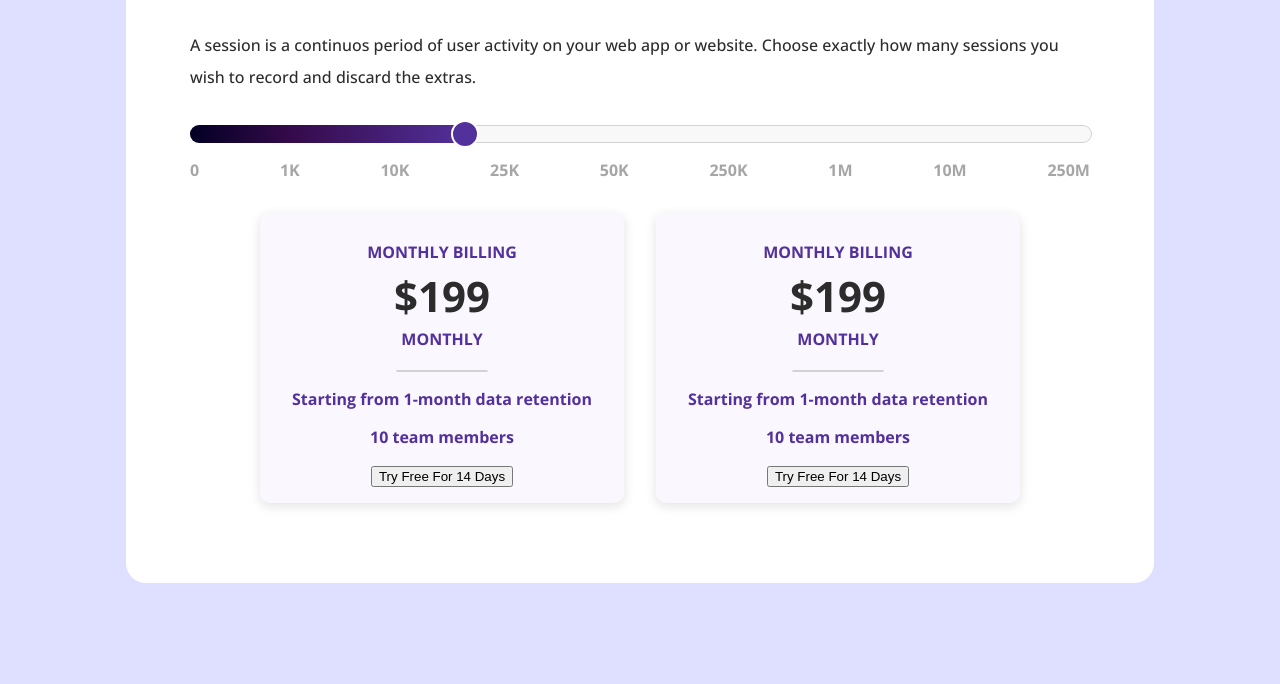
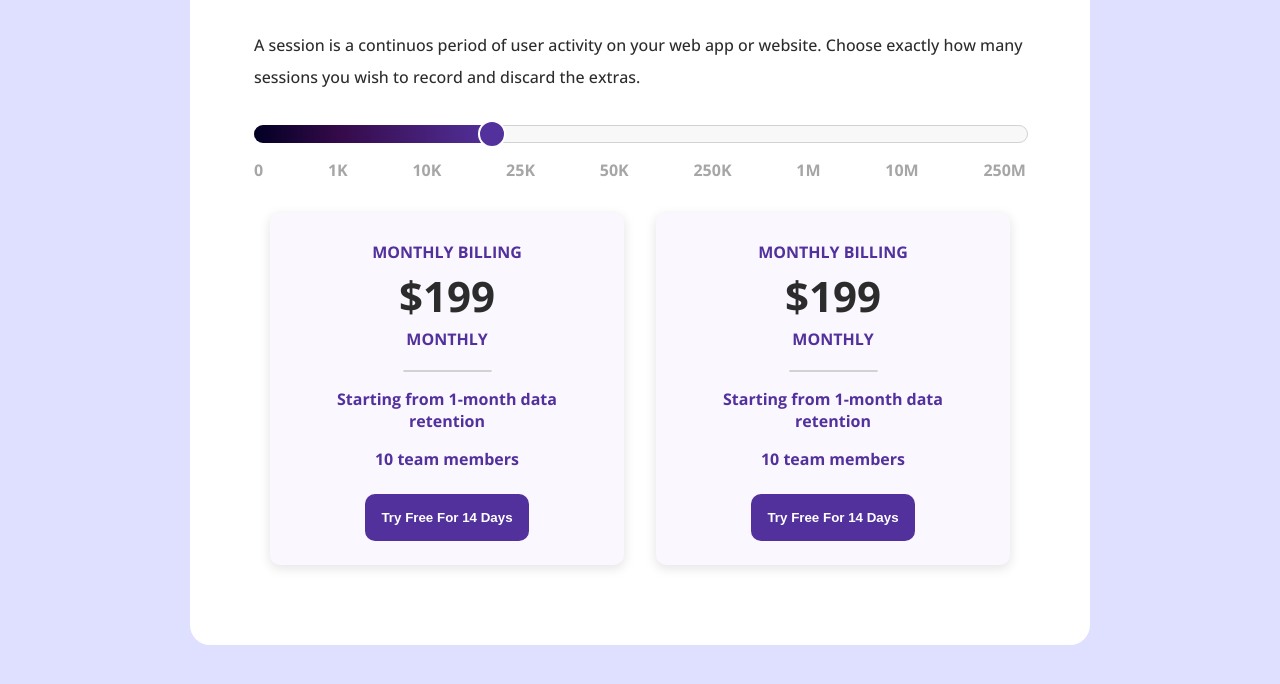
Before and after one commit to VincenzoRuggiero/Cost-Estimator, a plain HTML site: page index.html in a window 1280 px wide. Shown: the part 506-1190 px from the top of the page. Before the commit the page ends 1129 px from the top, so only its background shows below. Drawn offline with nearby package versions, Linux system fonts and the light colour scheme.

Commit message:
Add transitions and fix minor styles

```diff
--- a/index.css
+++ b/index.css
@@ -25,6 +25,7 @@ h1 {
   border-radius: 20px;
   padding: 0 64px 64px 64px;
   position: relative;
+  box-sizing: border-box;
 }
 
 .line {
@@ -168,7 +169,8 @@ h1 {
   border: 2px solid white;
   transition: 0.15s transform ease;
 }
-.slider .point:hover {
+.slider .point:hover,
+.card button:hover {
   cursor: pointer;
   transform: scale(1.1);
 }
@@ -197,6 +199,10 @@ h1 {
   font-weight: bold;
   color: rgb(83, 49, 156);
   box-shadow: 0px 3px 11px 1px rgba(0, 0, 0, 0.1);
+  transition: 0.15s transform ease;
+}
+.card:hover {
+  transform: translateY(-8px);
 }
 .card hr {
   width: 30%;
@@ -214,3 +220,13 @@ h1 {
   font-size: 42px;
   color: rgb(44, 44, 44);
 }
+.card button {
+  border: none;
+  color: white;
+  background-color: rgb(83, 49, 156);
+  padding: 16px;
+  border-radius: 10px;
+  transition: 0.15s transform ease;
+  font-weight: bold;
+  margin: 8px 0;
+}
```
